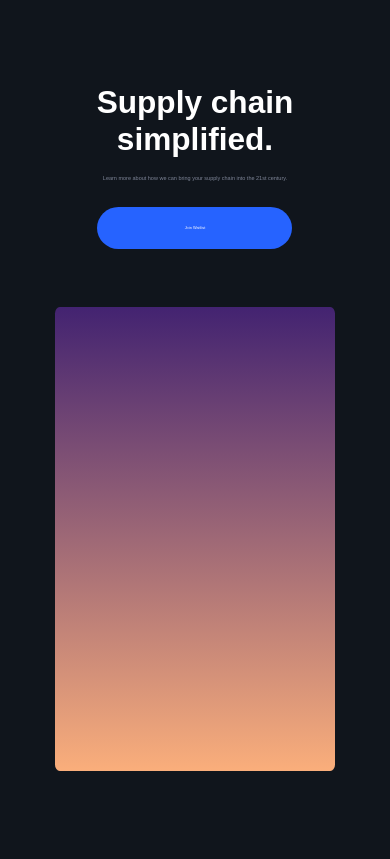
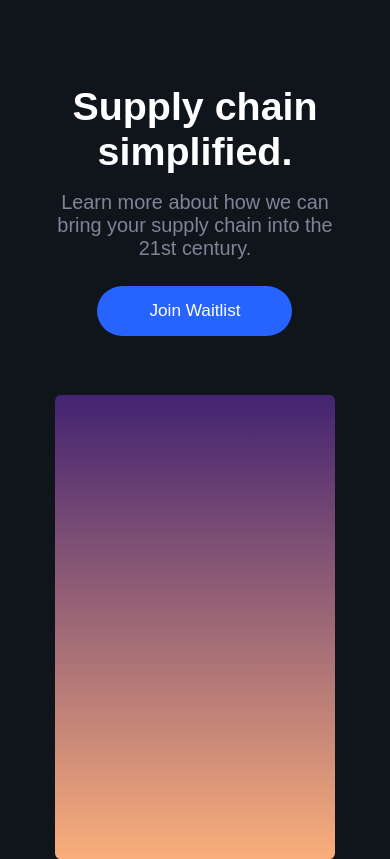
Before and after one commit to rayanwaked/procure-project, a React (Create React App) app: page / in a window 390 px wide. Built offline with nearby package versions, Linux system fonts and the light colour scheme.

Commit message:
Larger text

```diff
--- a/src/components/landing/mobilelanding.css
+++ b/src/components/landing/mobilelanding.css
@@ -16,11 +16,20 @@
 
     .LandingHeader {
         margin: 10vh 0 0 0;
-        font-size: calc(100% + 4vw);
+        font-size: calc(100% + 6vw);
+    }
+
+    .LandingText {
+        font-size: calc(100% + 1vw);
     }
 
     .LandingPrimaryButton {
         width: 50vw;
+        height: 6vh;
+    }
+
+    .LandingPrimaryButtonText {
+        font-size: calc(100% + 1vw);
     }
 
     .LandingButtons {
```
